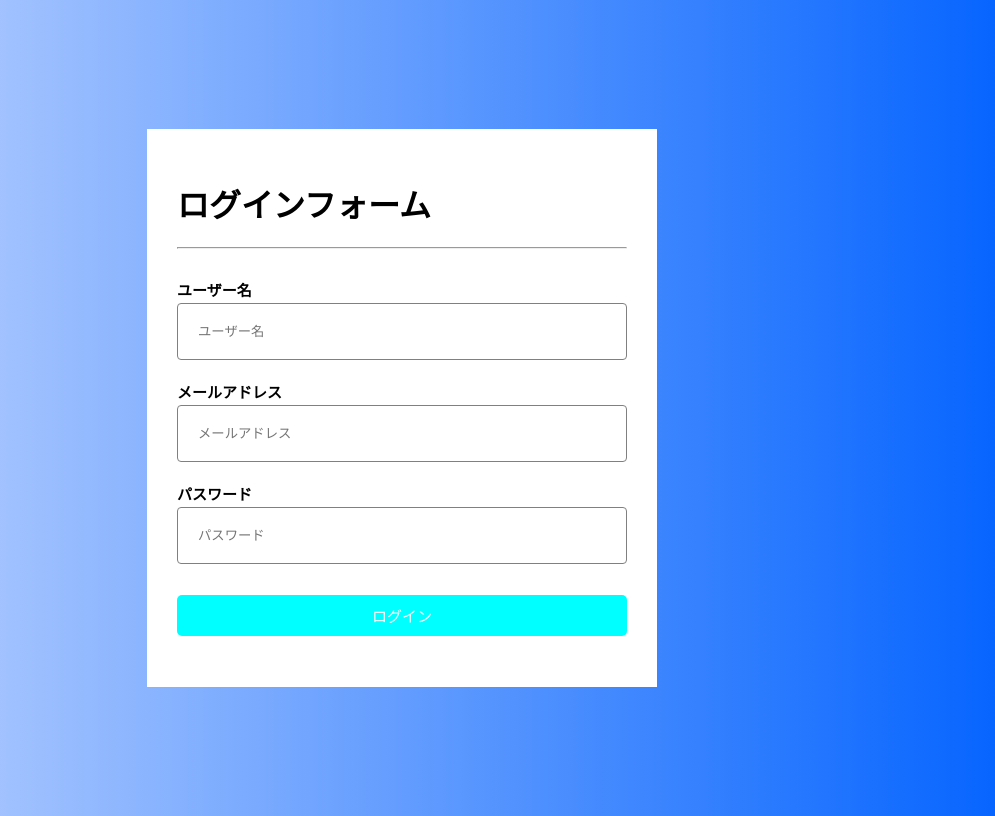
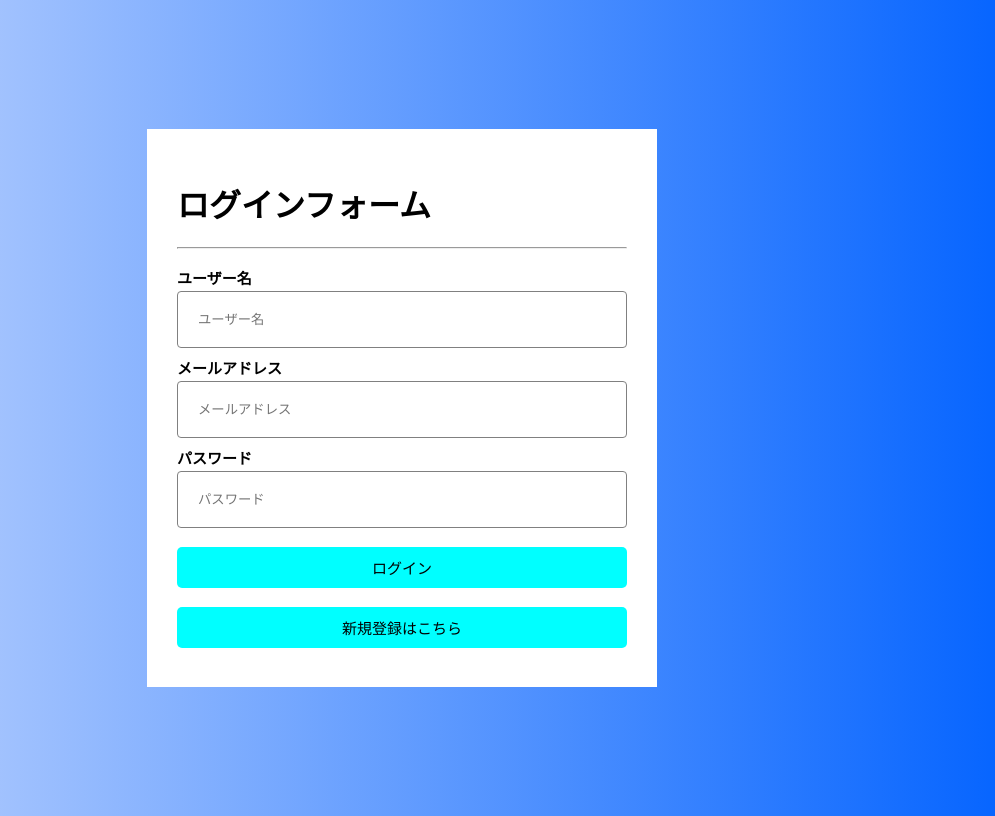
Before and after one commit to inouenaoki0209/react, a React (Create React App) app: page / in a window 1280 px wide. Shown: the whole page, without its empty margins (238-1233 px from the left). Built offline with nearby package versions, Linux system fonts and the light colour scheme.

Commit message:
[add] 新規登録ボタンを追加

```diff
--- a/package.json
+++ b/package.json
@@ -8,6 +8,8 @@
     "@testing-library/user-event": "^13.5.0",
     "react": "^18.2.0",
     "react-dom": "^18.2.0",
+    "react-hook-form": "^7.49.2",
+    "react-router-dom": "^6.21.0",
     "react-scripts": "5.0.1",
     "uuid": "^9.0.1",
     "web-vitals": "^2.1.4"
--- a/src/App.css
+++ b/src/App.css
@@ -57,7 +57,7 @@ button {
   border: none;
   border-radius: 5px;
   padding: 10px 30px;
-  color: white;
+  color: black;
   font-size: 15px;
   cursor: pointer;
   transition: all 0.2s;
--- a/src/App.js
+++ b/src/App.js
@@ -1,18 +1,14 @@
 import { useState } from "react";
 import "./App.css"
-
+import { BrowserRouter, Link, Switch, Route, Routes } from "react-router-dom";
 function App() {
     const initialValues = { username: "", mailAddress: "", passWord: "" };
     const [formValues, setFormValues] = useState(initialValues);
 
     const handleChange = (e) => {
-        // console.log(e.target.value);
         const { name, value } = e.target
         setFormValues({ ...formValues, [name]: value })
         console.log(formValues);
-        // if (formValues.username === 'inoue') {
-        //     window.alert('inoue にログインします')
-        // }
     }
     const mailChange = (e) => {
         const { name, value } = e.target;
@@ -27,12 +23,15 @@ function App() {
     }
 
     const login = () => {
-        if (formValues.username === "inoue" && formValues.mailAddress === "nao") {
+        if (formValues.username === "inoue" && formValues.mailAddress === 'nao' && formValues.passWord === 'ki') {
             window.alert('inoue にログインします')
-        }else{
+        } else {
             window.alert('パスワードが違います')
         }
     }
+    const signUp = () => [
+        window.alert('新たにアカウントを作成します')
+    ]
     return (
         <div className="formContainer">
             <form>
@@ -58,6 +57,7 @@ function App() {
                         }}></input>
                     </div>
                     <button className="submitButton" onClick={login}>ログイン</button>
+                    <button className="newAccount" onClick={signUp}>新規登録はこちら</button>
                 </div>
             </form>
         </div>
```
Also changed, not shown: src/Account.css (added, +7 -0 lines), src/components/newAccount.js (added, +9 -0 lines), 1 other file (tests, documents, lock files or other folders).
